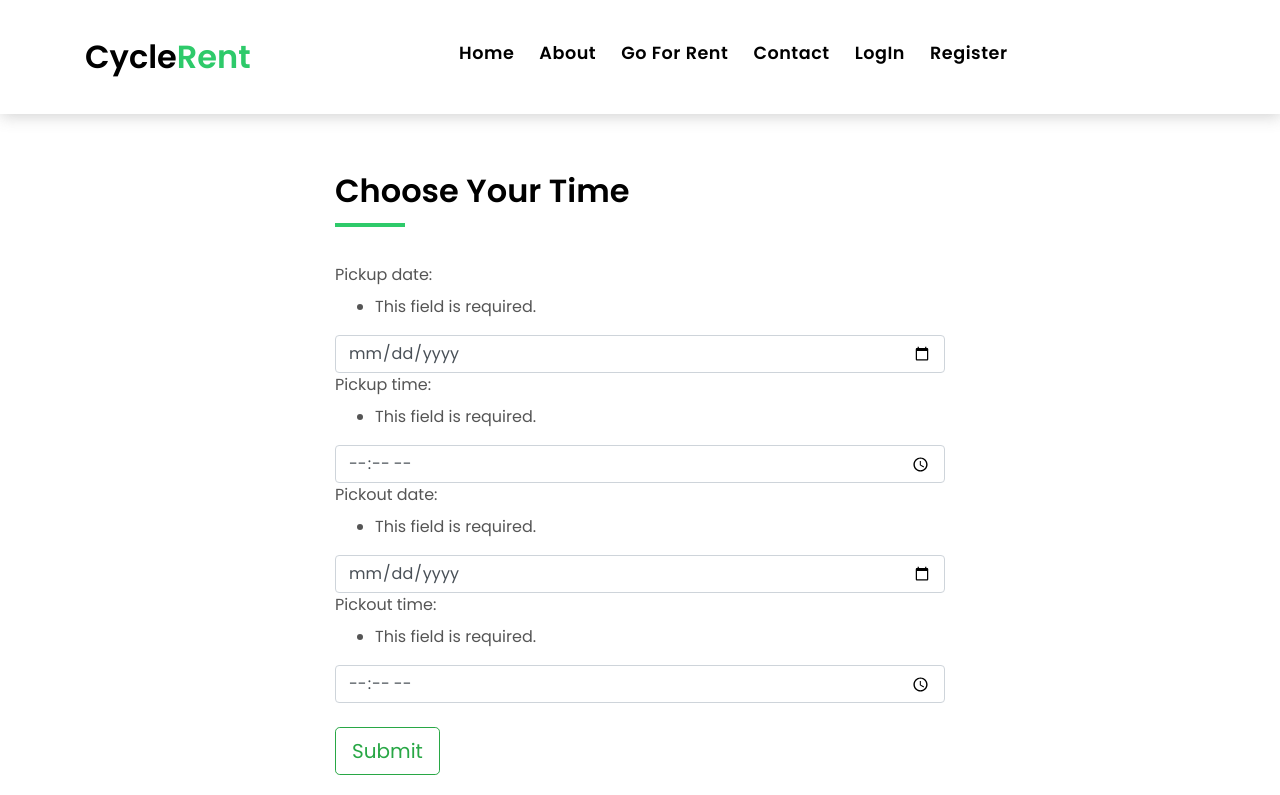
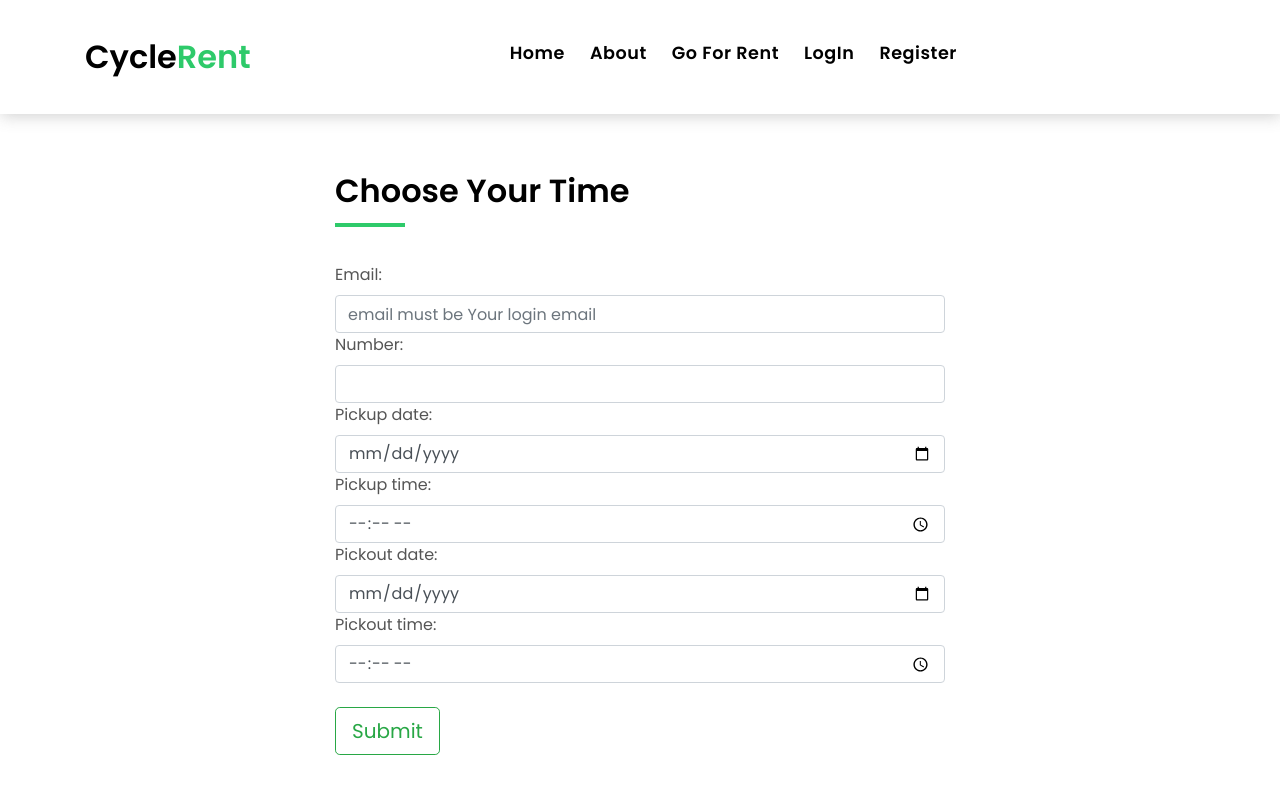
Before and after one commit to Shahadat-Hossen-Pabel/Cycle_Rent_Project, a Django app: page /go_for_rent/continue_to_rent/ in a window 1280 px wide. Shown: the top 795 px of the page. Run offline with Django 3.2, Linux system fonts and the light colour scheme; some libraries are stand-ins or nearby versions.

Commit message:
added more functionality

```diff
--- a/rent/admin.py
+++ b/rent/admin.py
@@ -1,5 +1,5 @@
 from django.contrib import admin
-from .models import Header,Bike,BikeCategory,PickupPoint,SelectPoint,BookedArea,NotUse,FinalRent
+from .models import Header,Bike,BikeCategory,PickupPoint,SelectPoint,BookedArea,NotUse,FinalRent,BookedBike
 
 
 admin.site.register(Header)
@@ -11,3 +11,4 @@ admin.site.register(SelectPoint)
 admin.site.register(BookedArea)
 admin.site.register(NotUse)
 admin.site.register(FinalRent)
+admin.site.register(BookedBike)
--- a/rent/forms.py
+++ b/rent/forms.py
@@ -2,6 +2,15 @@ from django import forms
 
 
 class FinalForm(forms.Form):
+	email = forms.EmailField(widget=forms.TextInput(attrs={
+		'class' : 'form-control',
+		'type': 'email',
+		'placeholder':'email must be Your login email'
+	}))
+	number = forms.CharField(widget=forms.TextInput(attrs={
+		'class' : 'form-control',
+		'type': 'text'
+	}))
 	pickup_date = forms.DateField(widget=forms.TextInput(attrs={
 		'class' : 'form-control',
 		'type': 'date'
--- a/rent/templates/rent/bike_detail.html
+++ b/rent/templates/rent/bike_detail.html
@@ -112,7 +112,7 @@
         </div>
 
       </div>
-      <a class="btn btn-outline-danger btn-lg" href="{% url 'rent:continue_rent' %}">Continue For Rent</a>
+      <a class="btn btn-outline-danger btn-lg" href="{{ object.get_add_bike_url }}">Continue For Rent</a>
     </div>
 
   </section>
--- a/rent/templates/rent/form.html
+++ b/rent/templates/rent/form.html
@@ -18,7 +18,7 @@
 	                  </div>
 	                </div>
 	                <div class="col-lg-8">
-	                	<form action="{% url 'rent:message' %}" method="POST" class="form-group">
+	                	<form action="." method="POST" class="form-group">
 	                		{% csrf_token %}
 	                		{{form}}
 							<br>
--- a/rent/urls.py
+++ b/rent/urls.py
@@ -6,13 +6,15 @@ from .views import (
 	pickup_view,
 	add_to_area,
 	message_view,
-	form_view
+	form_view,
+	add_to_bike
 	)
 
 app_name = 'rent'
 
 urlpatterns = [
-	path('add_to_area/<id>/', add_to_area, name='add_to_area'),
+	path('add_to_area/<slug>/', add_to_bike, name='add_to_bike'),
+	path('add_to_bike/<id>/', add_to_area, name='add_to_area'),
 	path('bike_list/', BikeListView.as_view(), name='bike_list'),
 	path('', pickup_view, name='picup_point'),
 	path('message/', message_view, name='message'),
--- a/rent/views.py
+++ b/rent/views.py
@@ -4,7 +4,7 @@ from django.db.models import Q
 from django.core.exceptions import ObjectDoesNotExist
 from django.contrib import messages
 from django.contrib.auth.decorators import login_required
-from .models import Bike,Header,BikeCategory,PickupPoint,SelectPoint,BookedArea,NotUse,FinalRent
+from .models import Bike,Header,BikeCategory,PickupPoint,SelectPoint,BookedArea,NotUse,FinalRent,BookedBike
 from django.views.generic import ListView,DetailView
 from django.views.generic.base import View
 from django.views.generic.edit import FormMixin
@@ -22,7 +22,7 @@ from .forms import FinalForm
 def pickup_view(request):
 	pickpoint = PickupPoint.objects.get(user=request.user)
 	select_pickup = SelectPoint.objects.all()
-	not_use = NotUse.objects.all()[:1]
+	not_use = NotUse.objects.all()
 
 
 	context = {
@@ -83,30 +83,49 @@ class BikeDetailView(DetailView):
 		return context
 
 
+def add_to_bike(request,slug):
+	#get the area.
+	get_bike = get_object_or_404(Bike,slug=slug)
+	#create the area into BookedArea
+	create_bike = BookedBike.objects.create(
+		user=request.user,
+		bike=get_bike
+	)
+	return redirect("rent:continue_rent")
+
+
 def message_view(request):
 
 	return render(request,'rent/message.html')
 
 
 def form_view(request):
-	form = FinalForm(request.POST)
+
+	form = FinalForm(request.POST or None)
+
 	context = {
 		'form':form
 	}
+
 	if form.is_valid():
-	    pickup_date = form.cleaned_data.get("pickup_date")
-	    pickup_time = form.cleaned_data.get("pickup_time")
-	    pickout_date = form.cleaned_data.get("pickout_date")
-	    pickout_time = form.cleaned_data.get("pickout_time")
+		email = form.cleaned_data.get("email")
+		number = form.cleaned_data.get("number")
+		pickup_date = form.cleaned_data.get("pickup_date")
+		pickup_time = form.cleaned_data.get("pickup_time")
+		pickout_date = form.cleaned_data.get("pickout_date")
+		pickout_time = form.cleaned_data.get("pickout_time")
 
 	    #print(name,email,password,confirm_password)
-	    final_rent = FinalRent()
-	    final_rent.user = request.user
-	    final_rent.start_date = pickup_date
-	    final_rent.start_time = pickup_time
-	    final_rent.end_date = pickout_date
-	    final_rent.end_time = pickout_time
-	    final_rent.save()
+		final_rent = FinalRent()
+		final_rent.user = request.user
+		final_rent.email = request.user.email
+		final_rent.number = number
+		final_rent.start_date = pickup_date
+		final_rent.start_time = pickup_time
+		final_rent.end_date = pickout_date
+		final_rent.end_time = pickout_time
+		final_rent.save()
+		return redirect("rent:message")
 	return render(request,'rent/form.html',context)
 
 
--- a/templates/navbar.html
+++ b/templates/navbar.html
@@ -31,9 +31,10 @@
           <li class="nav-item">
             <a class="nav-link {% if request.path == picup_point %}active {% endif %}" href="{% url 'rent:picup_point' %}">Go For Rent</a>
           </li>
+          <!--
           <li class="nav-item">
             <a class="nav-link {% if request.path == contact %}active {% endif %}" href="{% url 'contact' %}">Contact</a>
-          </li>
+          </li>-->
           {% if request.user.is_authenticated %}
             <li class="nav-item">
               <a class="nav-link {% if request.path == logout %}active {% endif %}" href="{% url 'auth_logout' %}">Logout</a>
```
Also changed, not shown: rent/models.py (+21 -6 lines), rent/templates/rent/pickup.html (+6 -5 lines), db.sqlite3, rent/migrations/0024_finalrent_email.py (added), rent/migrations/0025_auto_20200610_1118.py (added), rent/migrations/0026_auto_20200610_1129.py (added), rent/migrations/0027_finalrent_number.py (added), rent/migrations/0028_bookedbike.py (added).
